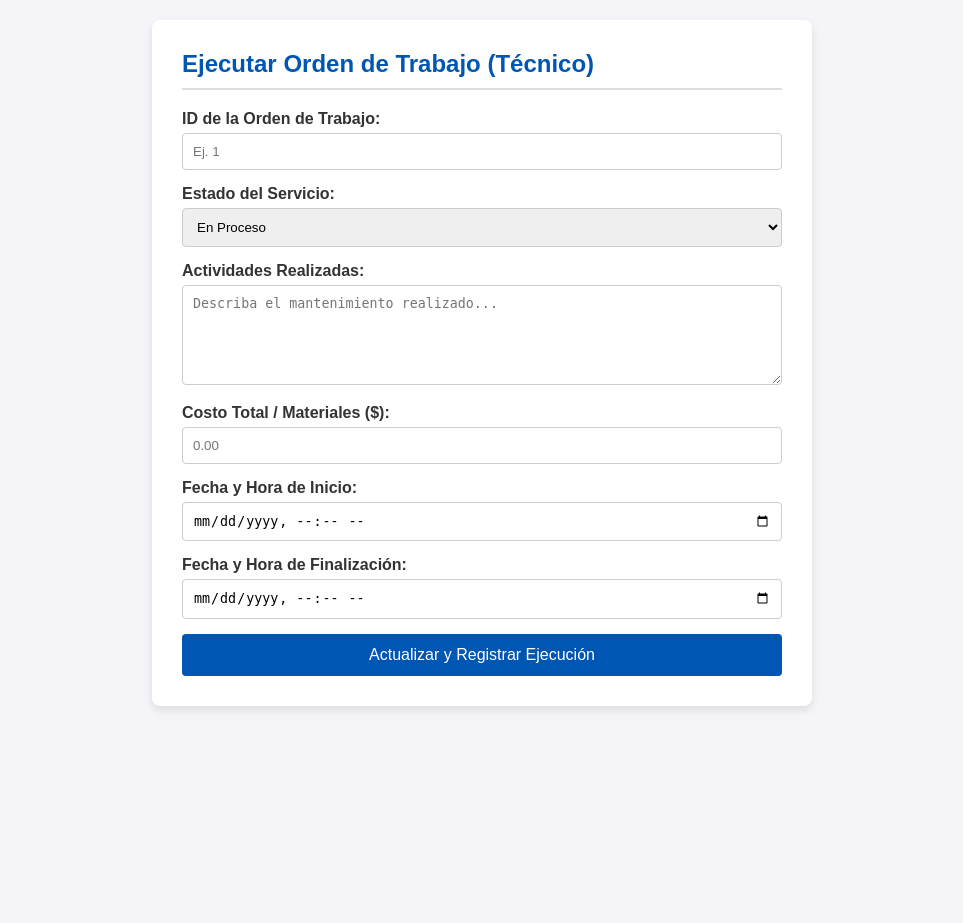
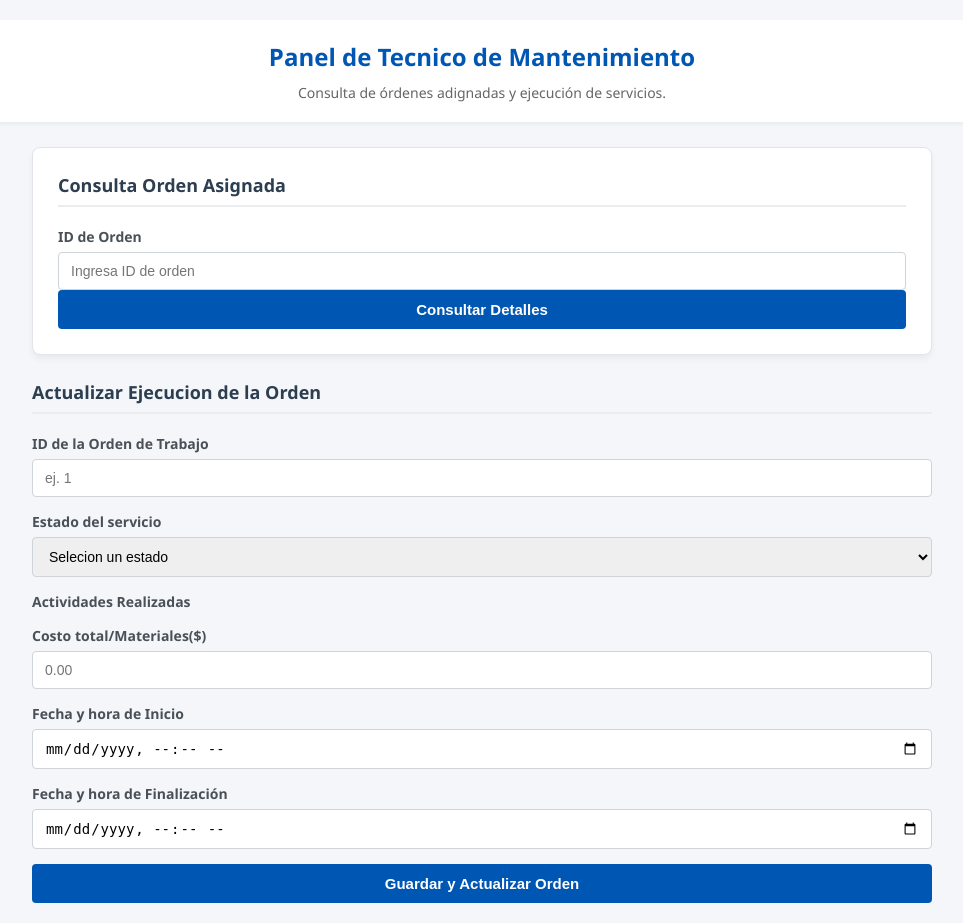
Before and after one commit to alexiscorrales45ar-prog/Gestion_mantenimiento, a PHP site: page /tecnico.html in a window 1280 px wide. Shown: the whole page, without its empty margins (158-1121 px from the left). Before the commit the page ends 710 px from the top, so only its background shows below. Run offline with PHP 8.4, Linux system fonts and the light colour scheme.

Commit message:
se realizo el js de tecnico y cliente

```diff
--- a/public/css/estilos.css
+++ b/public/css/estilos.css
@@ -1,79 +1,154 @@
-/* Estilos globales para la interfaz de mantenimiento */
+/* estilos generales para el sistema de mantenimiento */
 body {
-    font-family: Arial, sans-serif;
-    margin: 20px;
-    background-color: #f4f4f9;
+    font-family: 'segoe UI', Tahoma, Geneva, Verdana, sans-serif;
+    background: #f4f6f9;
+    margin: 0;
+    padding: 20px;
+    color: #333;
 }
 
-.container {
-    max-width: 600px;
-    margin: 0 auto;
-    background: #ffffff;
+header{
+    background:#ffffff;
     padding: 20px;
     border-radius: 8px;
-    box-shadow: 0 0 10px rgba(0,0,0,0.1);
+    box-shadow: 0 2px 4px rgba(0, 0, 0, 0.05);
+    margin-bottom: 25px;
+    text-align: center;
+}
+header h1{
+    color: #0056b3;
+    margin: 0 0 10px 0;
+    font-size: 24px;
 }
 
-h2 {
-    color: #333333;
-    border-bottom: 2px solid #007bff;
-    padding-bottom: 5px;
+header p{
+    color: #666;
+    margin: 0;
+    font-size: 14px;
 }
 
-h3 {
-    color: #555555;
-    margin-top: 20px;
+main{
+    max-width: 900px;
+    margin: 0 auto;
+}
+
+section{
+    background: #ffffff;
+    padding: 25px;
+    border-radius: 8px;
+    box-shadow: 0 4px 6px rgb(0, 0, 0, 0.05);
+    margin-bottom: 25px;
+    border: 1px solid #e1e4e8;
+}
+
+h2{
+    color: #2c3e50;
+    font-size: 18px;
+    border-bottom: 2px solid #eaecef;
+    padding-bottom: 8px;
+    margin-top: 0;
+    margin-bottom: 20px;
 }
 
 .form-group {
     margin-bottom: 15px;
 }
 
-label {
+label{
     display: block;
-    font-weight: bold;
-    margin-bottom: 5px;
+    margin-bottom: 6px;
+    font-weight: 600;
+    font-size: 14px;
+    color: #495057;
 }
 
-input[type="text"] {
+input[type="text"],
+input[type="number"],
+input[type="date"],
+input[type="datetime-local"],
+select,
+textarea {
     width: 100%;
-    padding: 8px;
+    padding: 10px 12px;
+    border: 1px solid #ced4da;
+    border-radius: 4px;
     box-sizing: border-box;
-    border: 1px solid #cccccc;
-    border-radius: 4px;
+    font-size: 14px;
+    transition: border-color 0.2s;
+}
+
+input:focus, select:focus, textarea:focus {
+    border-color: #0056b3;
+    outline: none;
+    box-shadow: 0 0 0 3px rgba(0,86,179,0.1);
+}
+
+textarea {
+    resize: vertical;
+    height: 90px;
 }
 
 button {
-    background: #007bff;
-    color: #ffffff;
-    padding: 10px 15px;
+    background-color: #0056b3;
+    color: white;
     border: none;
+    padding: 11px 20px;
+    font-size: 15px;
+    font-weight: 600;
     border-radius: 4px;
     cursor: pointer;
-    font-size: 16px;
     width: 100%;
-    margin-top: 10px;
+    transition: background-color 0.2s;
 }
 
 button:hover {
-    background: #0056b3;
+    background-color: #004494;
 }
 
-#mensaje {
-    margin-top: 15px;
-    padding: 10px;
+/* Estilos para Tablas de Listados */
+table {
+    width: 100%;
+    border-collapse: collapse;
+    margin-top: 10px;
+    background: #fff;
+    font-size: 14px;
+}
+
+th, td {
+    padding: 12px;
+    text-align: left;
+    border-bottom: 1px solid #dee2e6;
+}
+
+th {
+    background-color: #f8f9fa;
+    color: #495057;
+    font-weight: 600;
+}
+
+tr:hover {
+    background-color: #f8f9fa;
+}
+
+/* Mensajes de éxito o error */
+.mensaje, [id^="mensaje"] {
+    margin-bottom: 15px;
+    padding: 10px 15px;
     border-radius: 4px;
+    font-size: 14px;
     display: none;
 }
 
-.exito {
+.success {
     background-color: #d4edda;
     color: #155724;
     border: 1px solid #c3e6cb;
+    display: block !important;
 }
 
 .error {
     background-color: #f8d7da;
     color: #721c24;
     border: 1px solid #f5c6cb;
+    display: block !important;
 }
--- /dev/null
+++ b/public/js/tecnico.js
@@ -0,0 +1,38 @@
+document.getElementById('formEjecucionTecnico').addEventListener('submit',async function(e){
+    e.preventDefault();
+
+    const datos = {
+        orden_id: document.getElementById('orden_id').value,
+        estado: document.getElementById('estado').value,
+        actividades:document.getElementById('actividades').value,
+        costo: parseFloat(document.getElementById('costo').value) || 0.0,
+        fecha_inicio:document.getElementById('fecha_inicio').value,
+        fecha_fin:document.getElementById('fecha_fin').value
+    };
+
+    const divMensaje = document.getElementById('mensajeTecnico');
+
+    try{
+        const respuesta = await fetch('index.php?cargar_archivo=5', { // ajusta el indice segun enrutador central
+            method: 'POST',
+            headers:{'Content-type': 'application/json'},
+            body: JSON.stringify(datos)
+        });
+
+        const resultado = await respuesta.json();
+
+        divMensaje.style.display = 'block';
+        if (resultado.success){
+            divMensaje.className='success';
+            divMensaje.textContent=resultado.message || '!Orden actualizada con éxito';
+            document.getElementById('formEjecucionTecnica').reset();
+        } else{
+            divMensaje.className = 'error';
+            divMensaje.textContent = resultado.message || 'Ocurrio un erro al actualizar la orden.' ;
+        }
+    } catch (error){
+        divMensaje.style.display = 'block';
+        divMensaje.className = 'error';
+        divMensaje.textContent = 'Error de conexción con el servidor.';
+    }
+});
--- a/public/tecnico.html
+++ b/public/tecnico.html
@@ -1,112 +1,84 @@
 <!DOCTYPE html>
-<html lang="es">
+<htmil lang="es">
 <head>
     <meta charset="UTF-8">
-    <meta name="viewport" content="width=device-width, initial-scale=1.0">
-    <title>Panel del Técnico - Ejecución de Orden</title>
-    <style>
-        body { font-family: Arial, sans-serif; background-color: #f4f4f9; margin: 0; padding: 20px; color: #333; }
-        .container { max-width: 600px; background: #fff; padding: 30px; border-radius: 8px; box-shadow: 0 4px 8px rgba(0,0,0,0.1); margin: auto; }
-        h2 { color: #0056b3; border-bottom: 2px solid #ddd; padding-bottom: 10px; margin-top: 0; }
-        .form-group { margin-bottom: 15px; }
-        label { display: block; margin-bottom: 5px; font-weight: bold; }
-        input, select, textarea { width: 100%; padding: 10px; border: 1px solid #ccc; border-radius: 4px; box-sizing: border-box; }
-        textarea { resize: vertical; height: 100px; }
-        button { background-color: #0056b3; color: white; border: none; padding: 12px 20px; font-size: 16px; border-radius: 4px; cursor: pointer; width: 100%; }
-        button:hover { background-color: #004494; }
-        #mensaje { margin-top: 15px; padding: 10px; border-radius: 4px; display: none; text-align: center; }
-        .success { background-color: #d4edda; color: #155724; border: 1px solid #c3e6cb; }
-        .error { background-color: #f8d7da; color: #721c24; border: 1px solid #f5c6cb; }
-    </style>
+    <meta mane="viewport" content="width=device-width, initial-scale=1.0">
+    <title>Panel del técnico - Gestion de mantenimiento</title>
+    <link rel="stylesheet" href="css/estilos.css">
+    <script src="js/tecnico.js"></script>
 </head>
 <body>
 
-<div class="container">
-    <h2>Ejecutar Orden de Trabajo (Técnico)</h2>
+    <header>
+        <h1> Panel de Tecnico de Mantenimiento</h1>
+        <p> Consulta de órdenes adignadas y ejecución de servicios.</p>
+    </header>
+    <main>
+        <section>
+            <h2> Consulta Orden Asignada</h2>
+            <div>
+                <label for="buscar_orden_id">ID de Orden</label>
+                <input type="number" id="buscar_orden_id" placeholder="Ingresa ID de orden">
+                <button type="button" id="btnConsultarOrden">Consultar Detalles</button>
+            </div>
+        </section>
 
-    <div id="mensaje"></div>
+        <!--Informacion detallada de la ornden y equipo (lectura) -->
+        <sectionz id="infoOrdenContainer" style="display: none;">
+            <h3>Detalles del Servicio y Equipo</h3>
+            <div>
+                <p><strong>Cliente:</strong> <span id="lblCliente">-</span></p>
+                <p><strong>Equipo:</strong> <span id="lblEquipo">-</span></p>
+                <p><strong>Problema Reportado:</strong> <span id="lblProblema">-</span></p>
+                <p><strong>Prioridad</strong> <span id="lblPrioridad">-</span></p>
+            </div>
+        </sectionz>
 
-    <form id="formEjecucion">
+        <!--Formulario de Ejecucion y actualización-->
+        <seccion>
+            <h2>Actualizar Ejecucion de la Orden</h2>
+            <div id="mensajeTecnico"></div>
+
+            <form id="formEjecucionTecnica">
                 <div class="form-group">
-            <label for="orden_id">ID de la Orden de Trabajo:</label>
-            <input type="number" id="orden_id" name="orden_id" required placeholder="Ej. 1">
+                    <label for="orden_id">ID de la Orden de Trabajo</label>
+                    <input type="number" id="orden_id" name="orden_id" required placeholder="ej. 1">
                 </div>
 
                 <div class="form-group">
-            <label for="estado">Estado del Servicio:</label>
+                    <label for="estado">Estado del servicio</label>
                     <select id="estado" name="estado" required>
-                <option value="EN_PROCESO">En Proceso</option>
+                        <option value="">Selecion un estado</option>
+                        <option value="EN_PROCESO">En proceso</option>
                         <option value="FINALIZADA">Finalizada</option>
                     </select>
                 </div>
 
                 <div class="form-group">
-            <label for="actividades">Actividades Realizadas:</label>
-            <textarea id="actividades" name="actividades" placeholder="Describa el mantenimiento realizado..."></textarea>
+                    <label for="actividades">Actividades Realizadas</label>
+                    <teztarea id="actividades" name="actividades"  rows="4" placeholder="Describa el mantenimiento realizado..."></teztarea>
                 </div>
 
                 <div class="form-group">
-            <label for="costo">Costo Total / Materiales ($):</label>
+                    <label for="costo">Costo total/Materiales($)</label>
                     <input type="number" step="0.01" id="costo" name="costo" placeholder="0.00">
                 </div>
 
                 <div class="form-group">
-            <label for="fecha_inicio">Fecha y Hora de Inicio:</label>
+                    <label for="fecha_inicio">Fecha y hora de Inicio</label>
                     <input type="datetime-local" id="fecha_inicio" name="fecha_inicio">
                 </div>
 
                 <div class="form-group">
-            <label for="fecha_fin">Fecha y Hora de Finalización:</label>
+                    <label for="fecha_fin">Fecha y hora de Finalización</label>
                     <input type="datetime-local" id="fecha_fin" name="fecha_fin">
                 </div>
 
-        <button type="submit">Actualizar y Registrar Ejecución</button>
+                <button type="submit">Guardar y Actualizar Orden</button>
+
+
             </form>
-</div>
-
-<script>
-    document.getElementById('formEjecucion').addEventListener('submit', async function(e) {
-        e.preventDefault();
-
-        const datos = {
-            orden_id: document.getElementById('orden_id').value,
-            estado: document.getElementById('estado').value,
-            actividades: document.getElementById('actividades').value,
-            costo: parseFloat(document.getElementById('costo').value) || 0.0,
-            fecha_inicio: document.getElementById('fecha_inicio').value,
-            fecha_fin: document.getElementById('fecha_fin').value
-        };
-
-        const divMensaje = document.getElementById('mensaje');
-
-        try {
-            // Petición dirigida al enrutador index.php con el case 5
-            const respuesta = await fetch('index.php?cargar_archivo=5', {
-                method: 'POST',
-                headers: {
-                    'Content-Type': 'application/json'
-                },
-                body: JSON.stringify(datos)
-            });
-
-            const resultado = await respuesta.json();
-
-            divMensaje.style.display = 'block';
-            if (resultado.success) {
-                divMensaje.className = 'success';
-                divMensaje.textContent = resultado.message;
-                document.getElementById('formEjecucion').reset();
-            } else {
-                divMensaje.className = 'error';
-                divMensaje.textContent = resultado.message || 'Ocurrió un error al actualizar.';
-            }
-        } catch (error) {
-            divMensaje.style.display = 'block';
-            divMensaje.className = 'error';
-            divMensaje.textContent = 'Error de conexión con el servidor.';
-        }
-    });
-</script>
-
+        </seccion>
+    </main>
 </body>
-</html>
+</htmil>
```
Also changed, not shown: public/cliente.html (+78 -42 lines), public/js/Solicitudes.js (+28 -61 lines), public/js/cliente.js (added, +74 -0 lines), public/solicitud.html (+64 -20 lines). Lines whose indentation alone changed are shown as unchanged.
